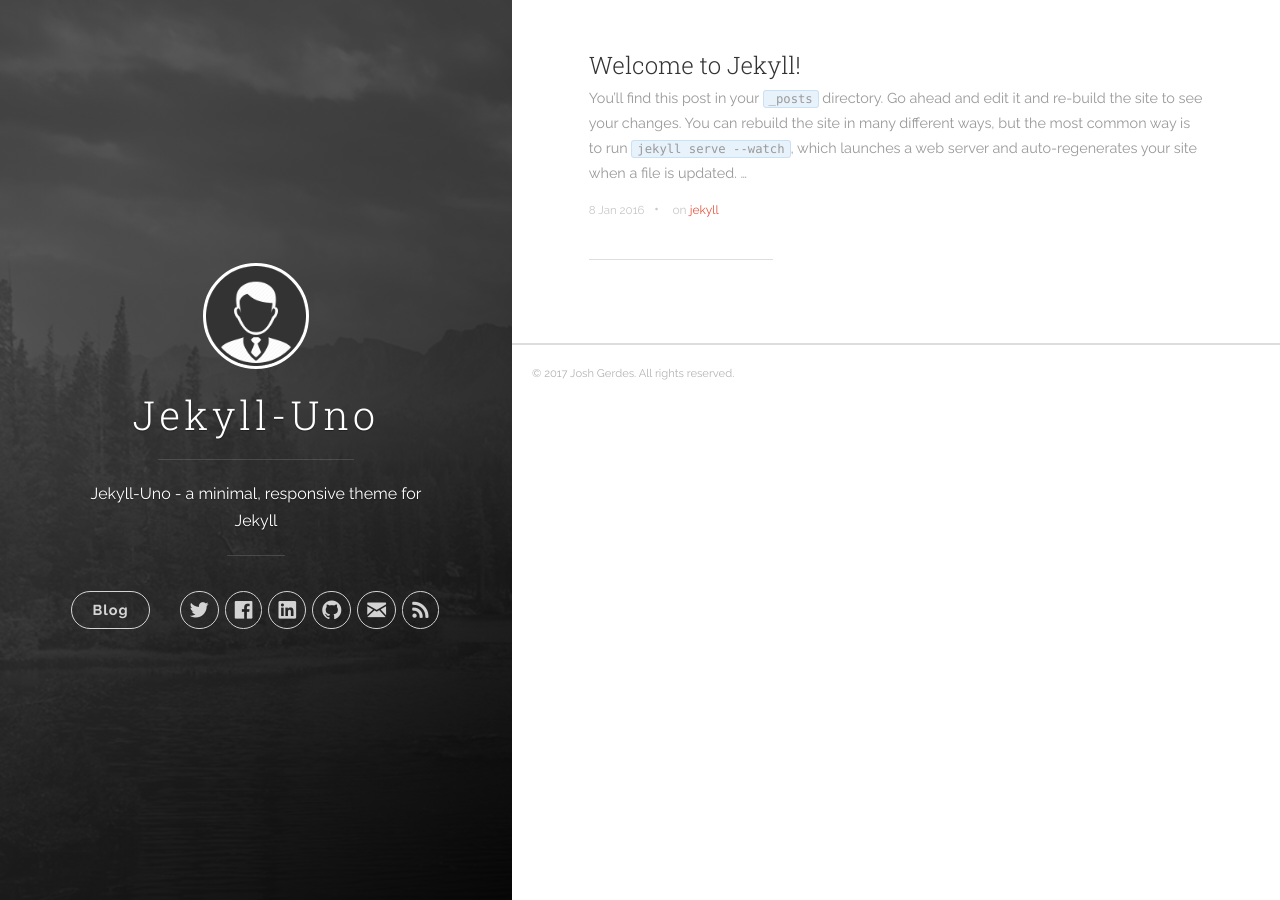
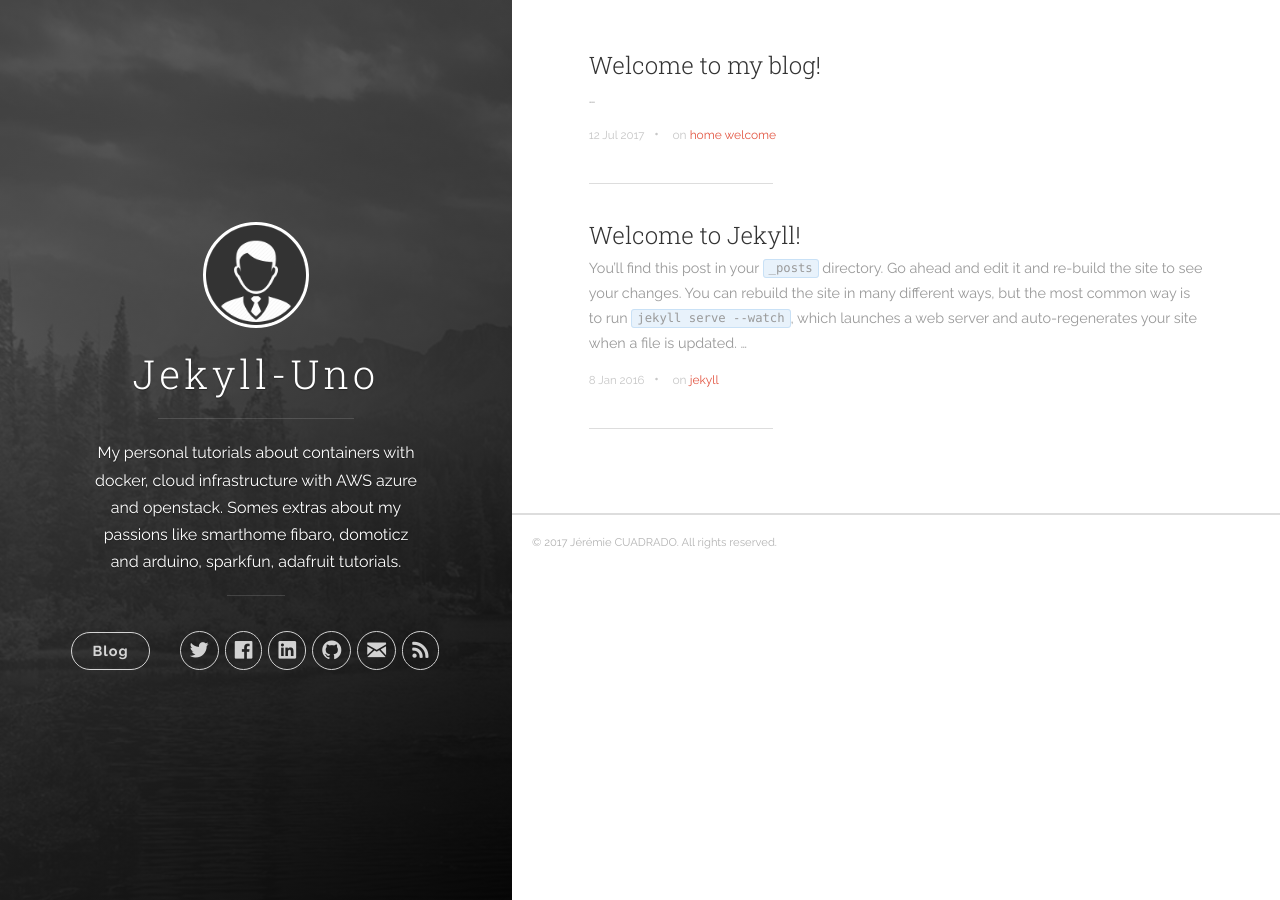
Before and after one commit to redbeard28/redbeard28.github.io, a Jekyll site: the page built from index.html, in a window 1280 px wide. Built offline with Jekyll 4.4.1, drawn with Linux system fonts in a browser that asks for light colours; nearby versions of some CDN libraries; the list of posts is cut into pages by our own code.

Commit message:
New layout

```diff
--- a/_config.yml
+++ b/_config.yml
@@ -1,18 +1,20 @@
 # Site settings
 title: Jekyll-Uno
-description: 'Jekyll-Uno - a minimal, responsive theme for Jekyll'
+description: > # this means to ignore newlines until "baseurl:"
+  My personal tutorials about containers with docker, cloud infrastructure with AWS azure and openstack. Somes extras about my passions
+  like smarthome fibaro, domoticz and arduino, sparkfun, adafruit tutorials.
 url: 'https://redbeard28.github.io/'
 baseurl: '/'
 # google_analytics: 'UA-XXXXXX-X'
 # disqus_shortname: 'your-disqus-name'
 
 author:
-  name: 'Josh Gerdes'
-  email: josh@joshgerdes.com
-  twitter_username: joshgerdes
-  facebook_username: joshgerdes
-  github_username:  joshgerdes
-  linkedin_username:  joshgerdes
+  name: 'Jérémie CUADRADO'
+  email: jcuadrado@redbeard-consulting.fr
+  twitter_username: redbeard28
+  facebook_username: redbeard28
+  github_username:  redbeard28
+  linkedin_username:  jeremie_cuadrado
 
 defaults:
   -
--- /dev/null
+++ b/_posts/2017-07-12-1st-post-message.md
@@ -0,0 +1,6 @@
+---
+title:  "Welcome to my blog!"
+date:   2017-07-12 12:52:23
+categories: [home]
+tags: [home,welcome]
+---
```
